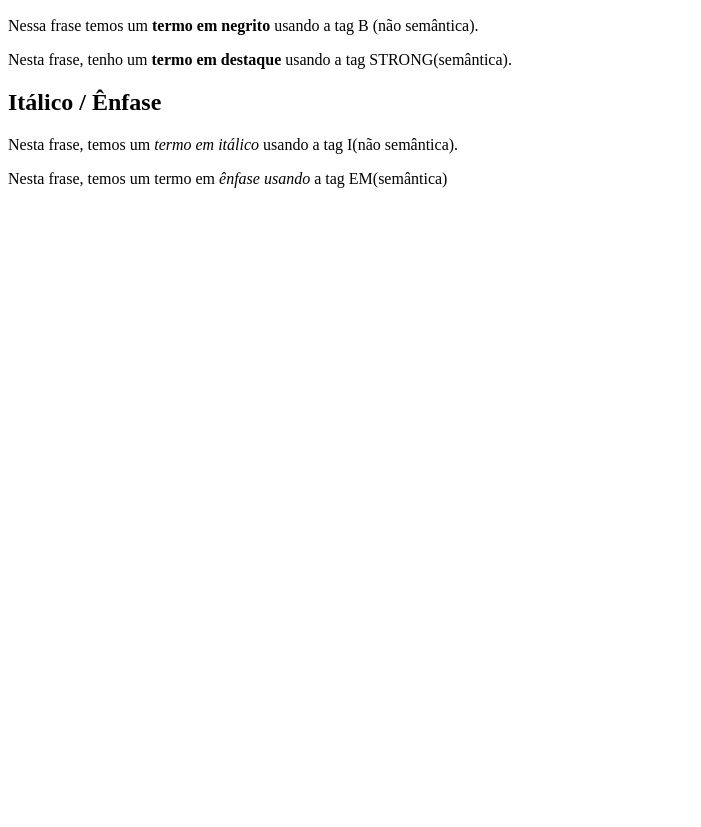
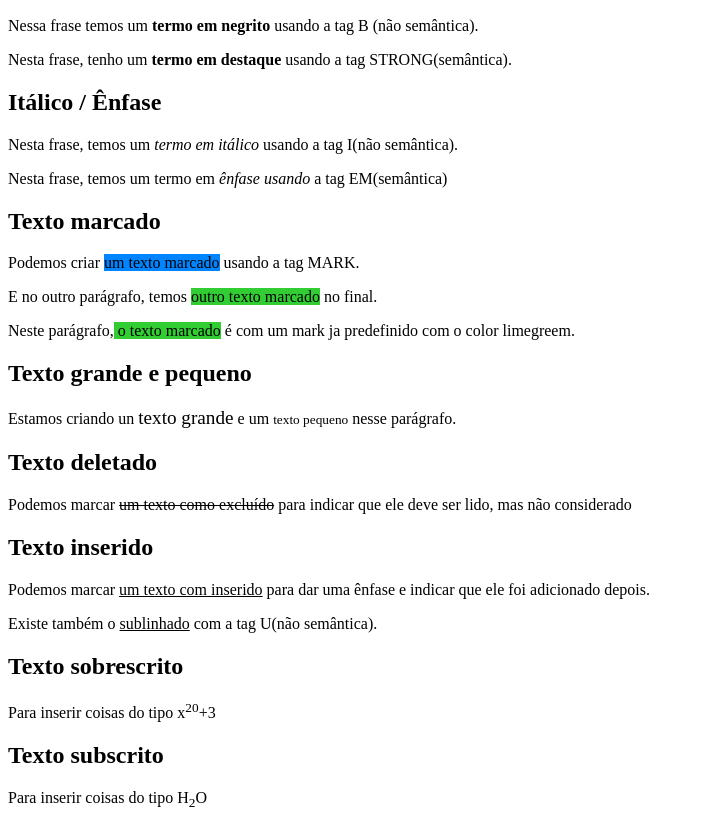
Before and after one commit to delvecch1o/html-css, a plain HTML site: page exercicios/ex008/index.html in a window 1280 px wide. Shown: the part 110-937 px from the top of the page, without its empty margins (0-701 px from the left). Before the commit the page ends 800 px from the top, so only its background shows below. Drawn offline with Linux system fonts and the light colour scheme.

Commit message:
Update index.html

```diff
--- a/exercicios/ex008/index.html
+++ b/exercicios/ex008/index.html
@@ -5,6 +5,12 @@
     <meta http-equiv="X-UA-Compatible" content="IE=edge">
     <meta name="viewport" content="width=], initial-scale=1.0">
     <title>Formatação de Textos</title>
+    <style>
+        mark {
+            background-color: limegreen;
+        }
+
+    </style>
 </head>
 <body>
     <h1>Principais formatações</h1>
@@ -14,5 +20,21 @@
     <h2>Itálico / Ênfase</h2>
     <p>Nesta frase, temos um <i>termo em itálico</i> usando a tag I(não semântica).</p><!--obsoleto html4, usando como forma-->
     <p>Nesta frase, temos um termo em <em>ênfase usando</em> a tag EM(semântica)</p> <!--Tem significado para o html5-->
+    <h2>Texto marcado</h2>
+    <p>Podemos criar <mark style="background-color: rgb(0, 132, 255);">um texto marcado</mark> usando a tag MARK.</p>
+    <p>E no outro parágrafo, temos <mark>outro texto marcado</mark> no final.</p>
+    <p>Neste parágrafo,<mark> o texto marcado</mark> é com um mark ja predefinido com o color limegreem.</p>
+    <h2>Texto grande e pequeno</h2>
+    <p>Estamos criando un <big>texto grande</big> e um <small>texto pequeno</small> nesse parágrafo.</p>
+    <h2>Texto deletado</h2>
+    <p>Podemos marcar <del>um texto como excluído</del> para indicar que ele deve ser lido, mas não considerado</p>
+    <h2>Texto inserido</h2>
+    <p>Podemos marcar <ins>um texto com inserido</ins> para dar uma ênfase e indicar que ele foi adicionado depois.</p>
+    <p>Existe também o <u>sublinhado</u> com a tag U(não semântica).</p>
+    <h2>Texto sobrescrito</h2>
+    <p>Para inserir coisas do tipo x<sup>20</sup>+3</p><!-- <sup> fica em cima-->
+    <h2>Texto subscrito</h2>
+    <p>Para inserir coisas do tipo H<sub>2</sub>O</p> <!--<sub> fica em baixo-->
+
 </body>
 </html>
```
